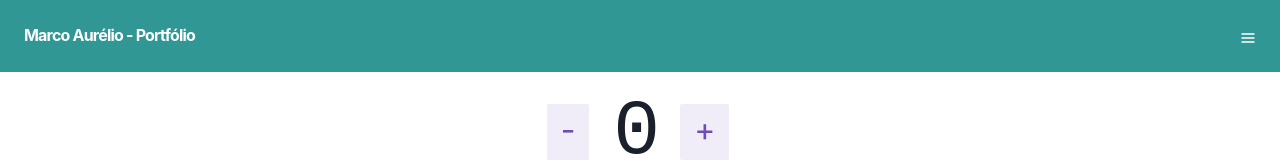
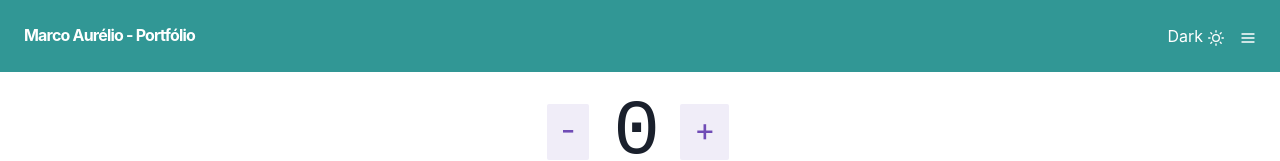
Before and after one commit to marcolongitude/mustafar-portfolio, a React (Create React App) app: page /counter in a window 1280 px wide. Shown: the top 161 px of the page. Built offline with nearby package versions, Linux system fonts and the light colour scheme; sample sign-in values are in the browser's storage.

Commit message:
add button color mode theme on header

```diff
--- a/src/components/header/index.tsx
+++ b/src/components/header/index.tsx
@@ -3,16 +3,18 @@ import {
   Box,
   Heading,
   Flex,
-  useDisclosure
+  useDisclosure,
+  useColorMode
 } from "@chakra-ui/react";
-import { HamburgerIcon } from "@chakra-ui/icons";
+import { HamburgerIcon, SunIcon } from "@chakra-ui/icons";
 import { SideBar } from "../menuSideBar";
 
-interface Props {}
+interface Props { }
 
 export const Header: FC<Props> = () => {
   const { isOpen, onOpen, onClose } = useDisclosure();
   const handleToggle = () => (isOpen ? onClose() : onOpen());
+  const { colorMode, toggleColorMode } = useColorMode()
 
   return (
     <>
@@ -31,8 +33,9 @@ export const Header: FC<Props> = () => {
           </Heading>
         </Flex>
 
-        <Box display={{ base: "block" }} onClick={handleToggle}>
-            <HamburgerIcon />
+        <Box display={{ base: "block" }} >
+          <span onClick={toggleColorMode} >{colorMode === 'light' ? 'Dark' : 'Light'} <SunIcon marginRight="3" /> </span>
+          <HamburgerIcon onClick={handleToggle} />
         </Box>
       </Flex>
       <SideBar isOpenMenu={isOpen} onCloseMenu={onClose} />
```
Also changed, not shown: src/components/menuSideBar/index.tsx (+9 -11 lines). Lines whose indentation alone changed are shown as unchanged.
